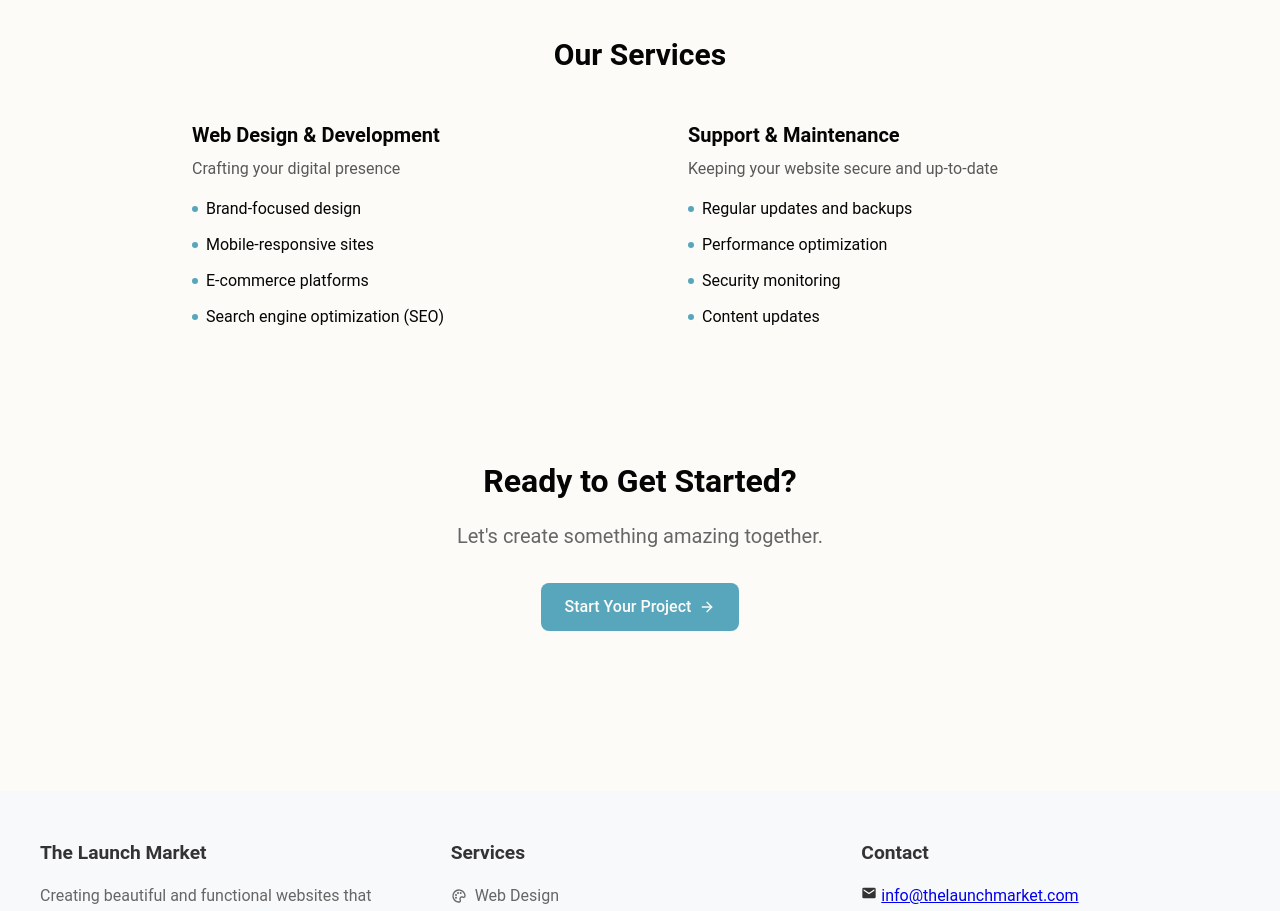
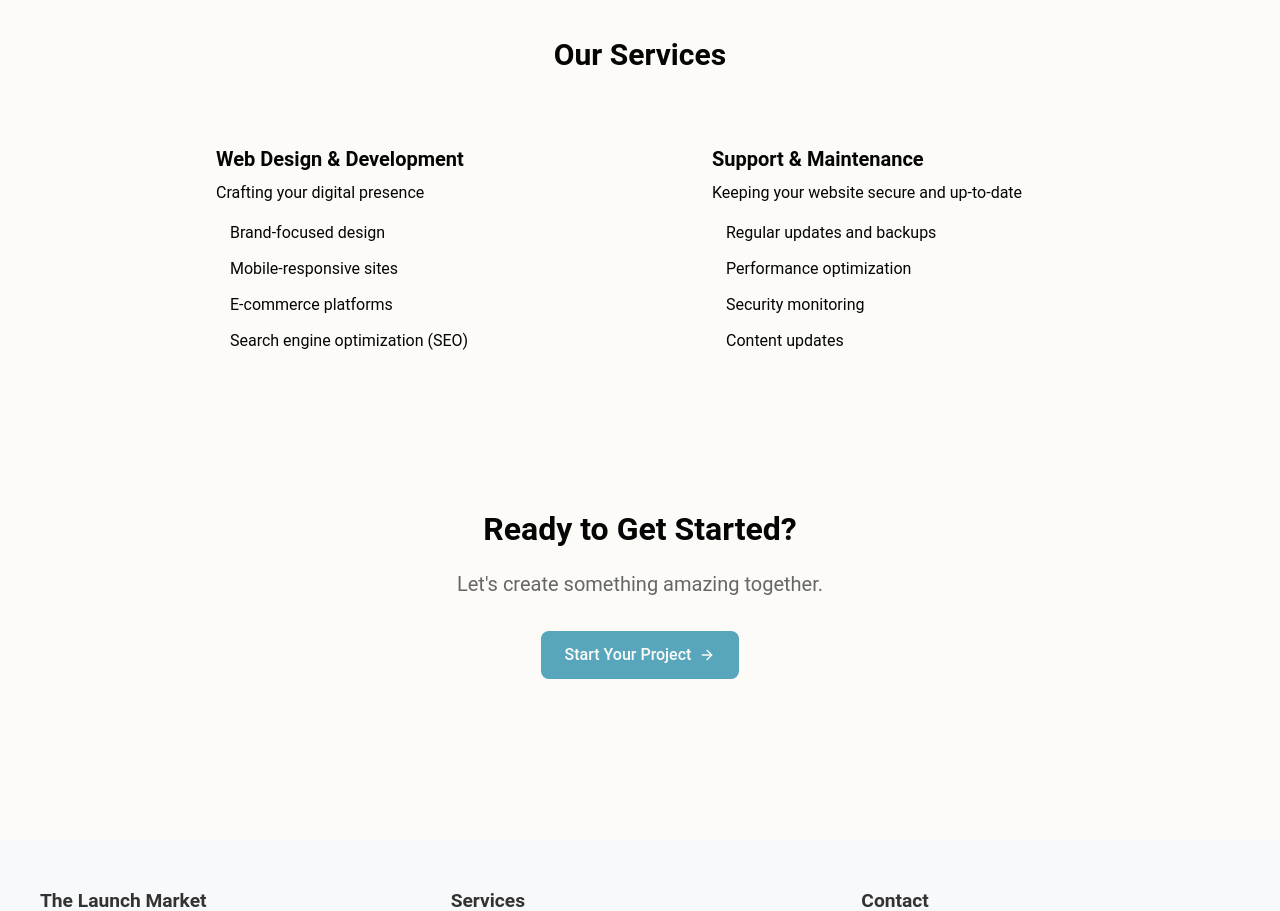
Before and after one commit to melissakipp/thelaunchmarket, a Next.js app: page / in a window 1280 px wide. Shown: the part 1180-2091 px from the top of the page. Built offline with nearby package versions, Linux system fonts and the light colour scheme.

Commit message:
Modify for dark mode

```diff
--- a/src/components/Features/HomeServicesFeatures.module.css
+++ b/src/components/Features/HomeServicesFeatures.module.css
@@ -1,5 +1,7 @@
 .section {
   padding: 4rem 1rem;
+  /* background-color: var(--background); */
+  transition: background-color 0.3s ease;
 }
 
 .container {
@@ -13,7 +15,8 @@
   font-weight: 700;
   text-align: center;
   margin-bottom: 3rem;
-  color: var(--black);
+  color: var(--foreground);
+  transition: color 0.3s ease;
 }
 
 .grid {
@@ -30,11 +33,20 @@
   }
 }
 
-/* Add these styles to enhance the base Card component */
 .card {
   height: 100%;
   display: flex;
   flex-direction: column;
+  background-color: var(--card-background);
+  border: 1px solid var(--border);
+  border-radius: 0.5rem;
+  padding: 1.5rem;
+  transition: background-color 0.3s ease, border-color 0.3s ease, transform 0.2s ease;
+}
+
+.card:hover {
+  transform: translateY(-2px);
+  border-color: var(--border-hover);
 }
 
 .cardHeader {
@@ -46,13 +58,16 @@
   line-height: 1.75rem;
   font-weight: 700;
   margin-bottom: 0.5rem;
+  /* color: var(--foreground); */
+  transition: color 0.3s ease;
 }
 
 .cardDescription {
-  color: var(--darkGray);
+  color: var(--muted-foreground);
   font-size: 1rem;
   line-height: 1.5rem;
   margin: auto auto 1rem auto;
+  transition: color 0.3s ease;
 }
 
 .cardContent {
@@ -63,7 +78,6 @@
   display: flex;
   flex-direction: column;
   gap: 0.75rem;
-  list-style: none;
   padding: 0;
   margin: 0;
 }
@@ -72,14 +86,27 @@
   display: flex;
   align-items: center;
   gap: 0.5rem;
+  color: var(--foreground);
+  transition: color 0.3s ease;
 }
 
 .bullet {
   width: 0.375rem;
   height: 0.375rem;
-  background-color: var(--secondaryColor);
+  background-color: var(--accent);
   border-radius: 9999px;
   flex-shrink: 0;
+  transition: background-color 0.3s ease;
+}
+
+/* Dark mode specific adjustments */
+[data-theme="dark"] .card {
+  background-color: var(--card-background-dark);
+  border-color: var(--border-dark);
+}
+
+[data-theme="dark"] .card:hover {
+  border-color: var(--border-hover-dark);
 }
 
 /* High contrast mode support */
@@ -87,4 +114,22 @@
   .bullet {
     background-color: CanvasText;
   }
+
+  .card {
+    border: 2px solid CanvasText;
+  }
 }
+
+/* Reduce motion preferences */
+@media (prefers-reduced-motion: reduce) {
+  .card,
+  .card:hover,
+  .section,
+  .heading,
+  .cardTitle,
+  .cardDescription,
+  .featureItem,
+  .bullet {
+    transition: none;
+  }
+}
--- a/src/components/Features/HomeServicesFeatures.tsx
+++ b/src/components/Features/HomeServicesFeatures.tsx
@@ -72,7 +72,7 @@ export default function HomeServicesFeatures() {
                       className={styles.featureItem}
                     >
                       <span className={styles.bullet} aria-hidden="true" />
-                      {feature}
+                       {feature}
                     </li>
                   ))}
                 </ul>
```
